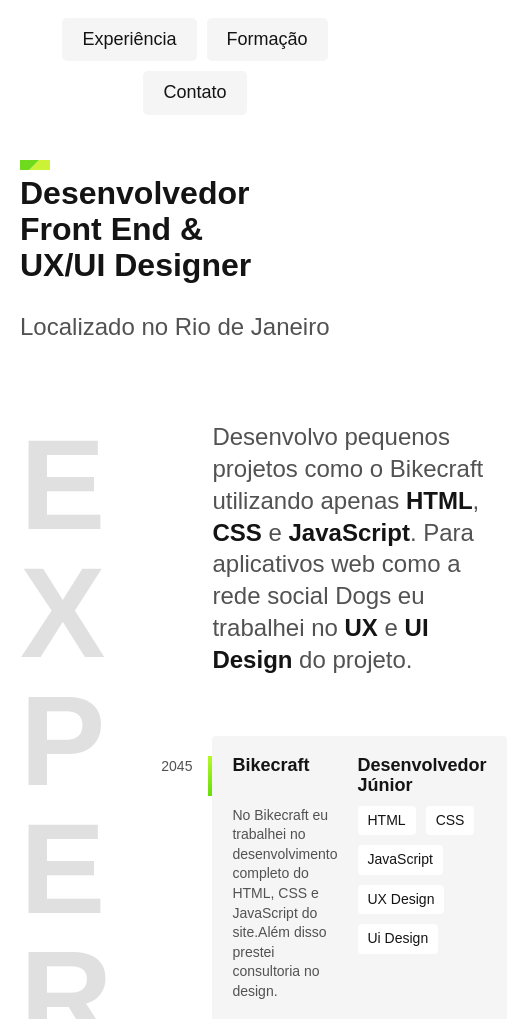
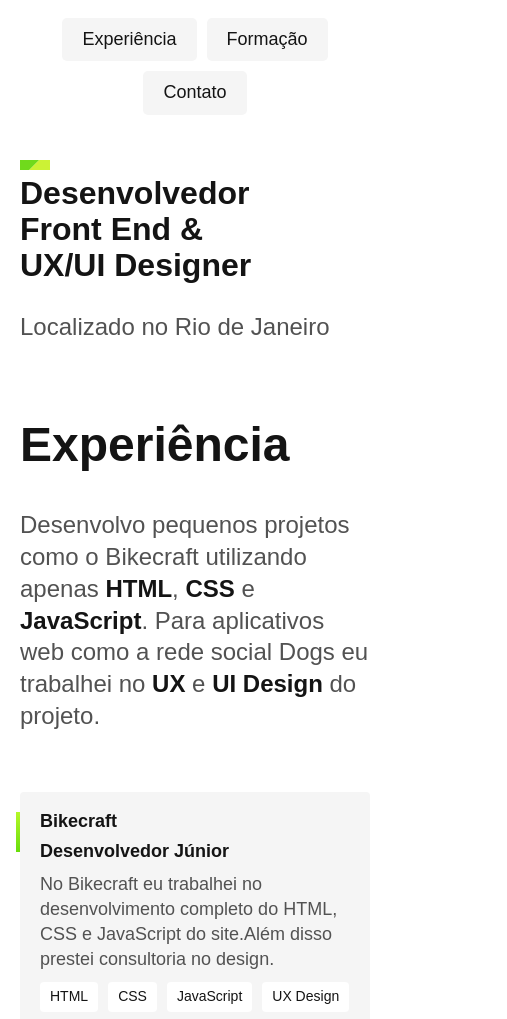
Before and after one commit to XidthyDev/portifolio-origamid, a plain HTML site: page index.html in a window 390 px wide. Shown: the part 80-1099 px from the top of the page, 507 px wide, since content can reach past the window. Drawn offline with Linux system fonts and the light colour scheme.

Commit message:
Criado o responsivo de experiência

```diff
--- a/css/experiencia.css
+++ b/css/experiencia.css
@@ -74,3 +74,28 @@
   background-color: #fff;
   padding: 5px 10px;
 }
+
+@media(max-width: 800px){
+  .experiencia{
+    grid-template-columns: 1fr;
+    gap: 40px;
+  }
+  .experiencia .subtitulo{
+    color: #141414;
+  }
+  .empresa-texto{
+    font-size: 1.125rem;
+  }
+  .empresa-ano{
+    position: initial;
+    order: 1;
+    width: initial;
+    text-align: left;
+  }
+}
+
+@media(max-width: 400px){
+  .empresa{
+    grid-template-columns: 1fr;
+  }
+}
--- a/css/global.css
+++ b/css/global.css
@@ -23,3 +23,10 @@ img{
   text-transform: uppercase;
   max-width: 4ch;
 }
+@media(max-width: 800px){
+  .subtitulo{
+    font-size: 3rem;
+    text-transform: capitalize;
+    max-width: initial;
+  }
+}
```
